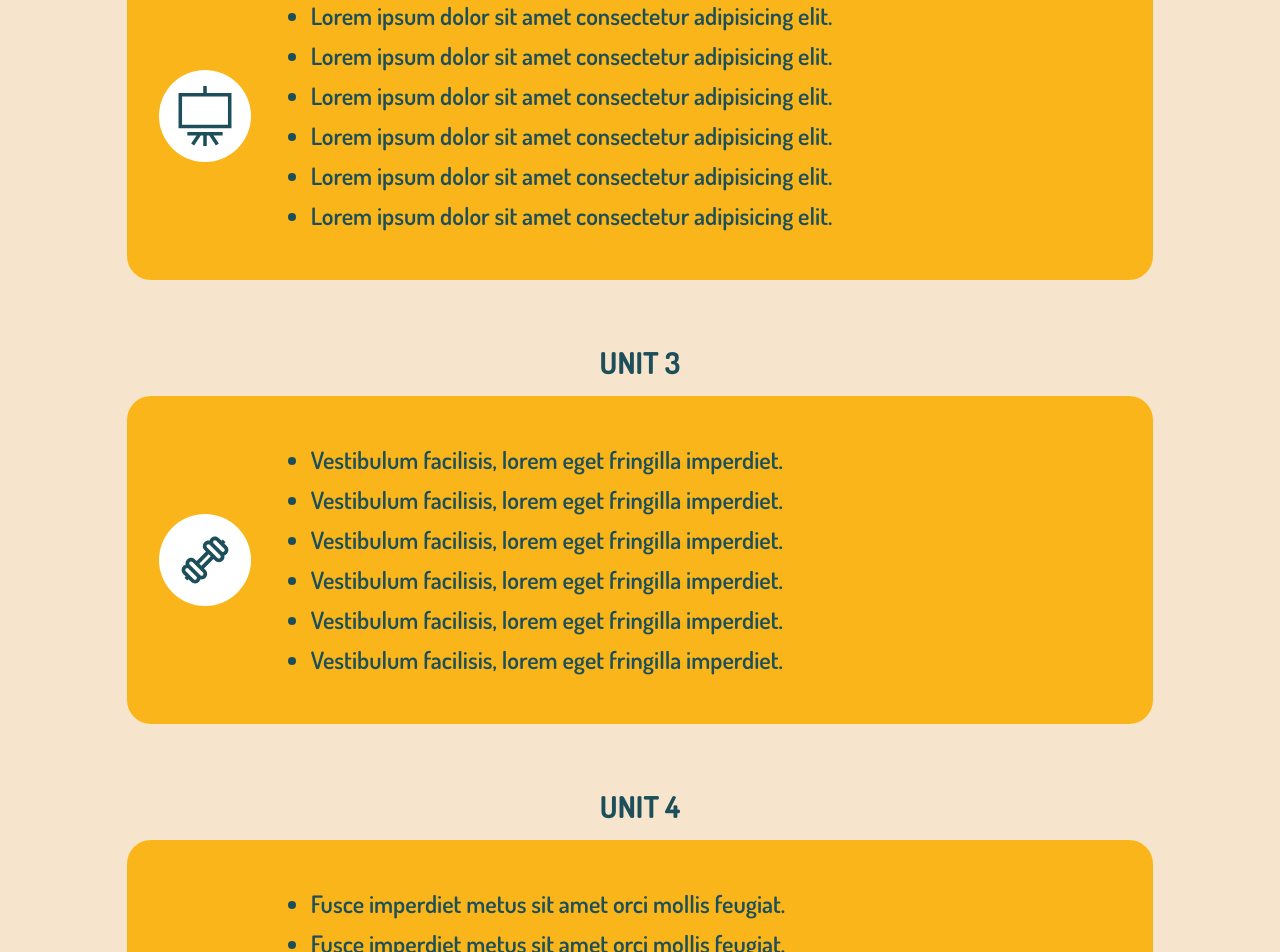
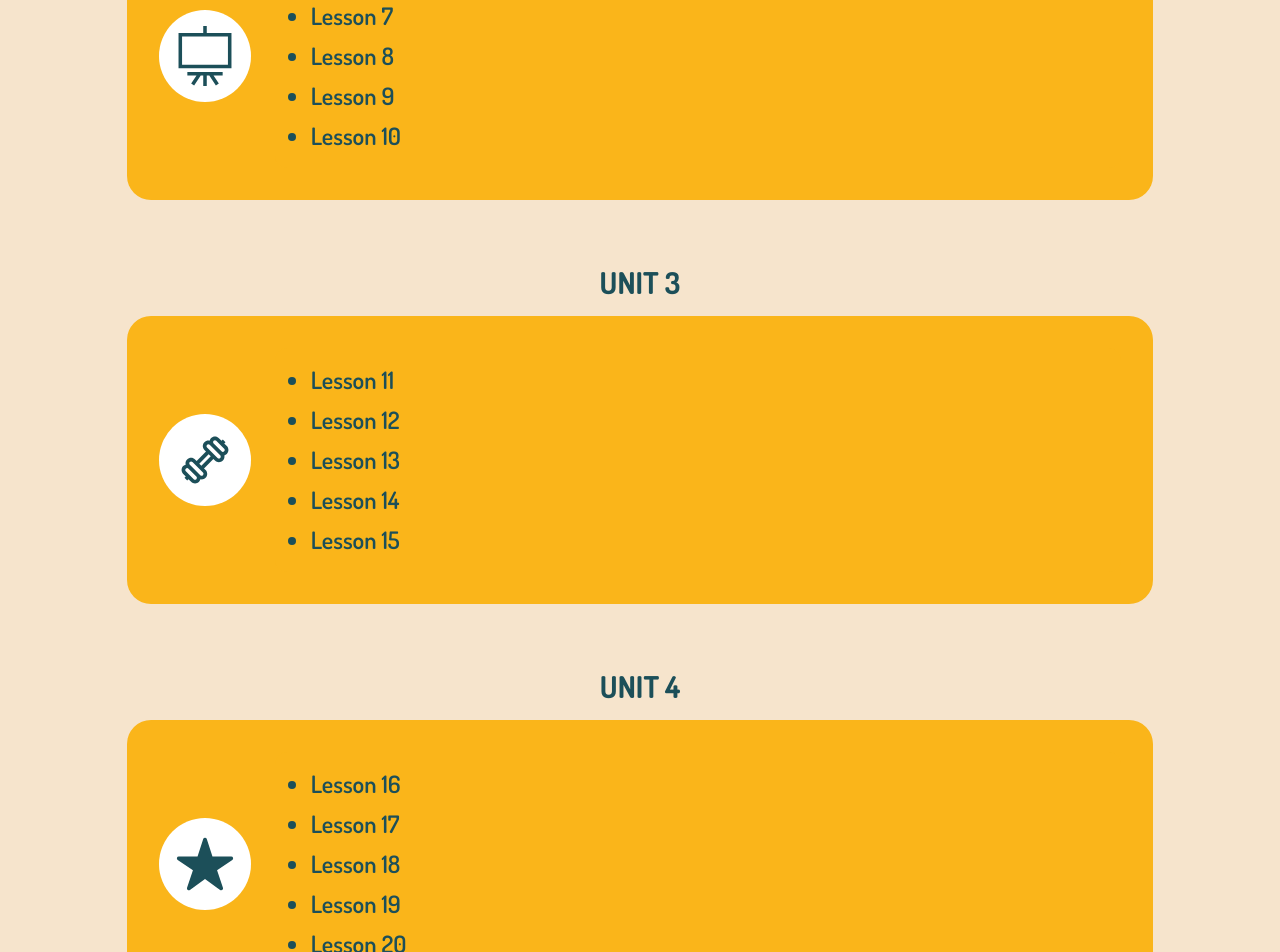
Before and after one commit to Thomas-Delany/Subdomain-with-React, a React (Vite) app: page /courses/A1/BreakThrough in a window 1280 px wide. Shown: the part 1340-2292 px from the top of the page. Built offline with nearby package versions, Linux system fonts and the light colour scheme.

Commit message:
map method inserted in curriculum for rendering links

```diff
--- a/src/pages/courses/A1/Curriculum.jsx
+++ b/src/pages/courses/A1/Curriculum.jsx
@@ -10,73 +10,67 @@ const curriculumData = [
   {
     icon: GiJourney,
     title: "UNIT 1",
-    listItems: [
-      "Lorem ipsum dolor sit amet consectetur adipisicing elit.",
-      "Lorem ipsum dolor sit amet consectetur adipisicing elit.",
-      "Lorem ipsum dolor sit amet consectetur adipisicing elit.",
-      "Lorem ipsum dolor sit amet consectetur adipisicing elit.",
-      "Lorem ipsum dolor sit amet consectetur adipisicing elit.",
-      "Lorem ipsum dolor sit amet consectetur adipisicing elit.",
+    lessons: [
+      { title: "Lesson 1", path: "/lessons/A1/Unit1/Lesson1" },
+      { title: "Lesson 2", path: "/lessons/A1/Unit1/Lesson2" },
+      { title: "Lesson 3", path: "/lessons/A1/Unit1/Lesson3" },
+      { title: "Lesson 4", path: "/lessons/A1/Unit1/Lesson4" },
+      { title: "Lesson 5", path: "/lessons/A1/Unit1/Lesson5" },
     ],
   },
   {
     icon: TfiBlackboard,
     title: "UNIT 2",
-    listItems: [
-      "Lorem ipsum dolor sit amet consectetur adipisicing elit.",
-      "Lorem ipsum dolor sit amet consectetur adipisicing elit.",
-      "Lorem ipsum dolor sit amet consectetur adipisicing elit.",
-      "Lorem ipsum dolor sit amet consectetur adipisicing elit.",
-      "Lorem ipsum dolor sit amet consectetur adipisicing elit.",
-      "Lorem ipsum dolor sit amet consectetur adipisicing elit.",
+    lessons: [
+      { title: "Lesson 6", path: "/lessons/A1/Unit1/Lesson6" },
+      { title: "Lesson 7", path: "/lessons/A1/Unit1/Lesson7" },
+      { title: "Lesson 8", path: "/lessons/A1/Unit1/Lesson8" },
+      { title: "Lesson 9", path: "/lessons/A1/Unit1/Lesson9" },
+      { title: "Lesson 10", path: "/lessons/A1/Unit1/Lesson10" },
     ],
   },
   {
     icon: LiaDumbbellSolid,
     title: "UNIT 3",
-    listItems: [
-      "Vestibulum facilisis, lorem eget fringilla imperdiet.",
-      "Vestibulum facilisis, lorem eget fringilla imperdiet.",
-      "Vestibulum facilisis, lorem eget fringilla imperdiet.",
-      "Vestibulum facilisis, lorem eget fringilla imperdiet.",
-      "Vestibulum facilisis, lorem eget fringilla imperdiet.",
-      "Vestibulum facilisis, lorem eget fringilla imperdiet.",
+    lessons: [
+      { title: "Lesson 11", path: "/lessons/A1/Unit1/Lesson11" },
+      { title: "Lesson 12", path: "/lessons/A1/Unit1/Lesson12" },
+      { title: "Lesson 13", path: "/lessons/A1/Unit1/Lesson13" },
+      { title: "Lesson 14", path: "/lessons/A1/Unit1/Lesson14" },
+      { title: "Lesson 15", path: "/lessons/A1/Unit1/Lesson15" },
     ],
   },
   {
     icon: IoStar,
     title: "UNIT 4",
-    listItems: [
-      "Fusce imperdiet metus sit amet orci mollis feugiat.",
-      "Fusce imperdiet metus sit amet orci mollis feugiat.",
-      "Fusce imperdiet metus sit amet orci mollis feugiat.",
-      "Fusce imperdiet metus sit amet orci mollis feugiat.",
-      "Fusce imperdiet metus sit amet orci mollis feugiat.",
-      "Fusce imperdiet metus sit amet orci mollis feugiat.",
+    lessons: [
+      { title: "Lesson 16", path: "/lessons/A1/Unit1/Lesson16" },
+      { title: "Lesson 17", path: "/lessons/A1/Unit1/Lesson17" },
+      { title: "Lesson 18", path: "/lessons/A1/Unit1/Lesson18" },
+      { title: "Lesson 19", path: "/lessons/A1/Unit1/Lesson19" },
+      { title: "Lesson 20", path: "/lessons/A1/Unit1/Lesson20" },
     ],
   },
   {
     icon: FaGraduationCap,
     title: "UNIT 5",
-    listItems: [
-      "Fusce imperdiet metus sit amet orci mollis feugiat.",
-      "Fusce imperdiet metus sit amet orci mollis feugiat.",
-      "Fusce imperdiet metus sit amet orci mollis feugiat.",
-      "Fusce imperdiet metus sit amet orci mollis feugiat.",
-      "Fusce imperdiet metus sit amet orci mollis feugiat.",
-      "Fusce imperdiet metus sit amet orci mollis feugiat.",
+    lessons: [
+      { title: "Lesson 21", path: "/lessons/A1/Unit1/Lesson21" },
+      { title: "Lesson 22", path: "/lessons/A1/Unit1/Lesson22" },
+      { title: "Lesson 23", path: "/lessons/A1/Unit1/Lesson23" },
+      { title: "Lesson 24", path: "/lessons/A1/Unit1/Lesson24" },
+      { title: "Lesson 25", path: "/lessons/A1/Unit1/Lesson25" },
     ],
   },
   {
     icon: GiChampions,
     title: "UNIT 6",
-    listItems: [
-      "Fusce imperdiet metus sit amet orci mollis feugiat.",
-      "Fusce imperdiet metus sit amet orci mollis feugiat.",
-      "Fusce imperdiet metus sit amet orci mollis feugiat.",
-      "Fusce imperdiet metus sit amet orci mollis feugiat.",
-      "Fusce imperdiet metus sit amet orci mollis feugiat.",
-      "Fusce imperdiet metus sit amet orci mollis feugiat.",
+    lessons: [
+      { title: "Lesson 26", path: "/lessons/A1/Unit1/Lesson26" },
+      { title: "Lesson 27", path: "/lessons/A1/Unit1/Lesson27" },
+      { title: "Lesson 28", path: "/lessons/A1/Unit1/Lesson28" },
+      { title: "Lesson 29", path: "/lessons/A1/Unit1/Lesson29" },
+      { title: "Lesson 30", path: "/lessons/A1/Unit1/Lesson30" },
     ],
   },
   // Add more units as necessary
@@ -104,8 +98,12 @@ const Curriculum = () => {
               {/* Right Inner Div for Bullet Points */}
               <div className="p-4 rounded-xl w-full text-[#1C4F59] bg-[#fab51a]">
                 <ul className="list-disc pl-5 space-y-2 text-xl md:text-2xl font-semibold font-dosis">
-                  {unit.listItems.map((item, i) => (
-                    <li key={i}>{item}</li>
+                {unit.lessons.map((lesson, i) => (
+                    <li key={i}>
+                      <Link to={lesson.path} className="text-[#1C4F59] hover:underline">
+                        {lesson.title}
+                      </Link>
+                    </li>
                   ))}
                 </ul>
               </div>
```
